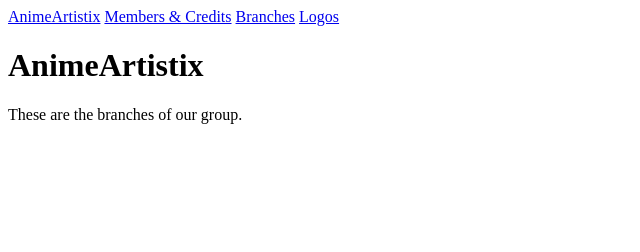
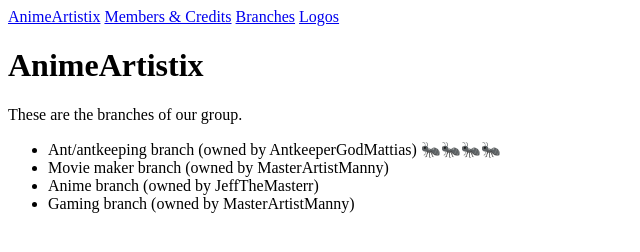
Before and after one commit to antben123/animeartistix.github.io, a plain HTML site: page branches/index.html in a window 1280 px wide. Shown: the whole page, without its empty margins (0-640 px from the left). Drawn offline with Linux system fonts and the light colour scheme; a small style sheet from the web is missing.

Commit message:
Update index.html

```diff
--- a/branches/index.html
+++ b/branches/index.html
@@ -28,10 +28,12 @@
     <div id="maincontent">
       <h1>AnimeArtistix</h1>
       <p>These are the branches of our group.</p>
-
-
-
-
+      <ul>
+        <li>Ant/antkeeping branch (owned by AntkeeperGodMattias) 🐜🐜🐜🐜</li>
+        <li>Movie maker branch (owned by MasterArtistManny)</li>
+        <li>Anime branch (owned by JeffTheMasterr)</li>
+        <li>Gaming branch (owned by MasterArtistManny)</li>
+      </ul>
 
     </div>
     <script src="https://animeartistix.github.io/src/script.js">
```
